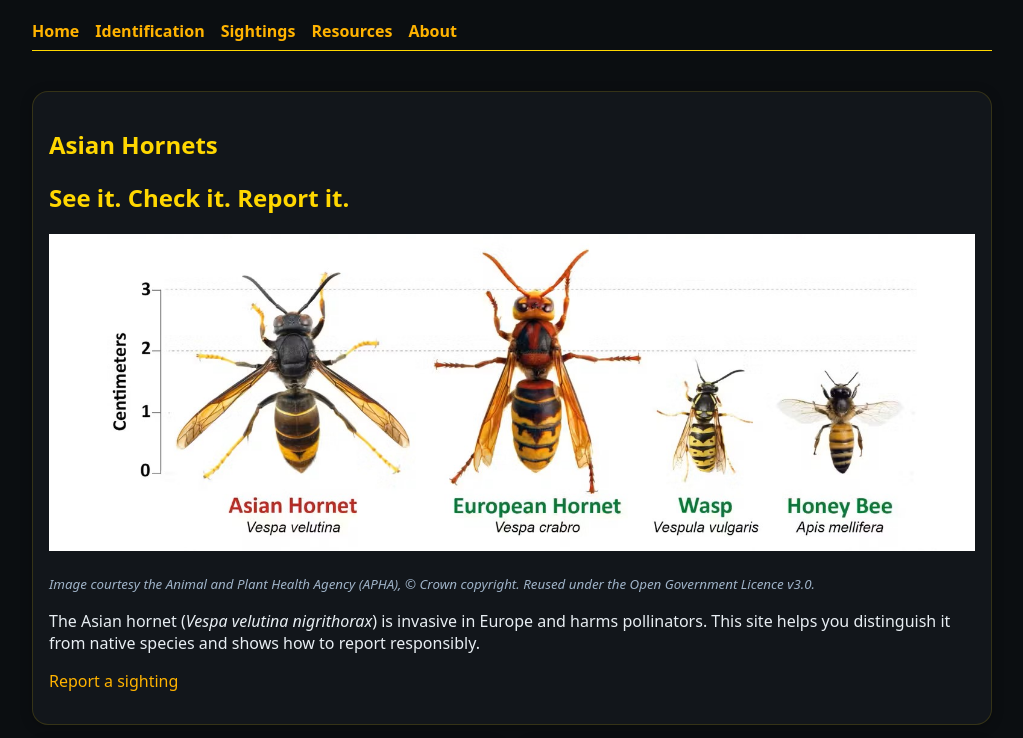
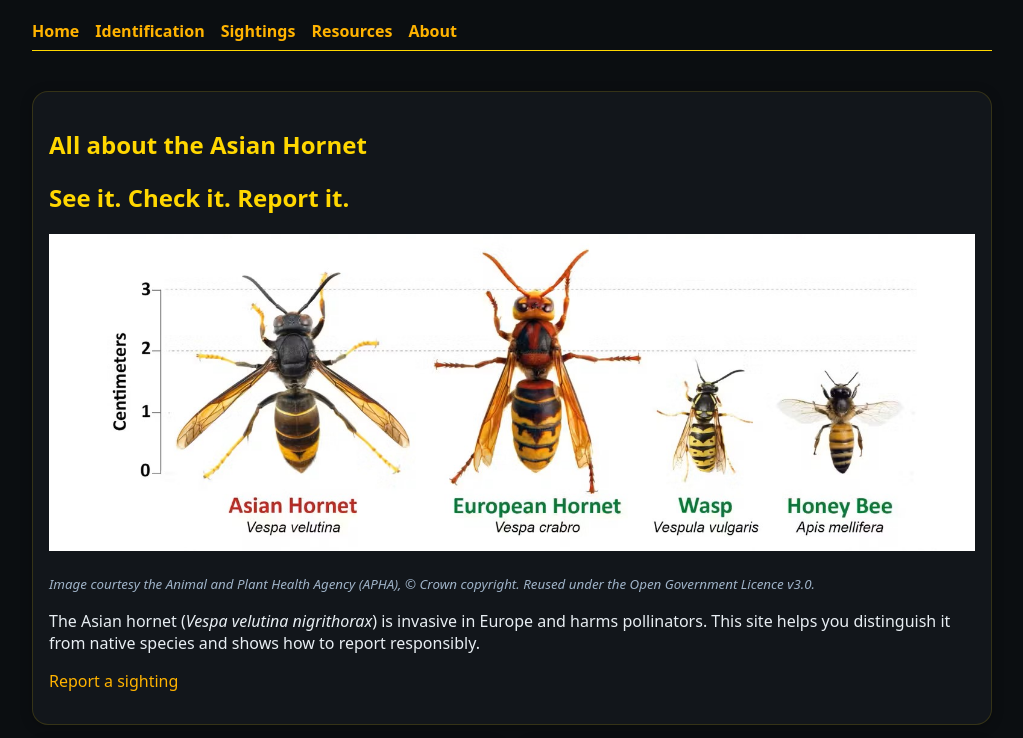
Before and after one commit to ruby20701/asianhornet-site, an Astro site: page / in a window 1280 px wide. Shown: the top 738 px of the page, without its empty margins (128-1151 px from the left). Built offline with nearby package versions, Linux system fonts and the light colour scheme; Astro itself is replaced by a stand-in of ours.

Commit message:
Update index.astro

```diff
--- a/src/pages/index.astro
+++ b/src/pages/index.astro
@@ -5,7 +5,7 @@ const description = "Clear guidance for the public and press. Fast reporting rou
 ---
 <Base {title} {description}>
   <section class="card">
-      <h1>Asian Hornets</h1>
+      <h1>All about the Asian Hornet</h1>
       <h1>See it. Check it. Report it.</h1>
       <img src="/images/hornet-comparison.jpg" alt="Asian hornet comparison chart with European hornet, wasp and honey bee" style="max-width:100%; height:auto;" />
       <p><em><small>Image courtesy the Animal and Plant Health Agency (APHA), © Crown copyright.
```
